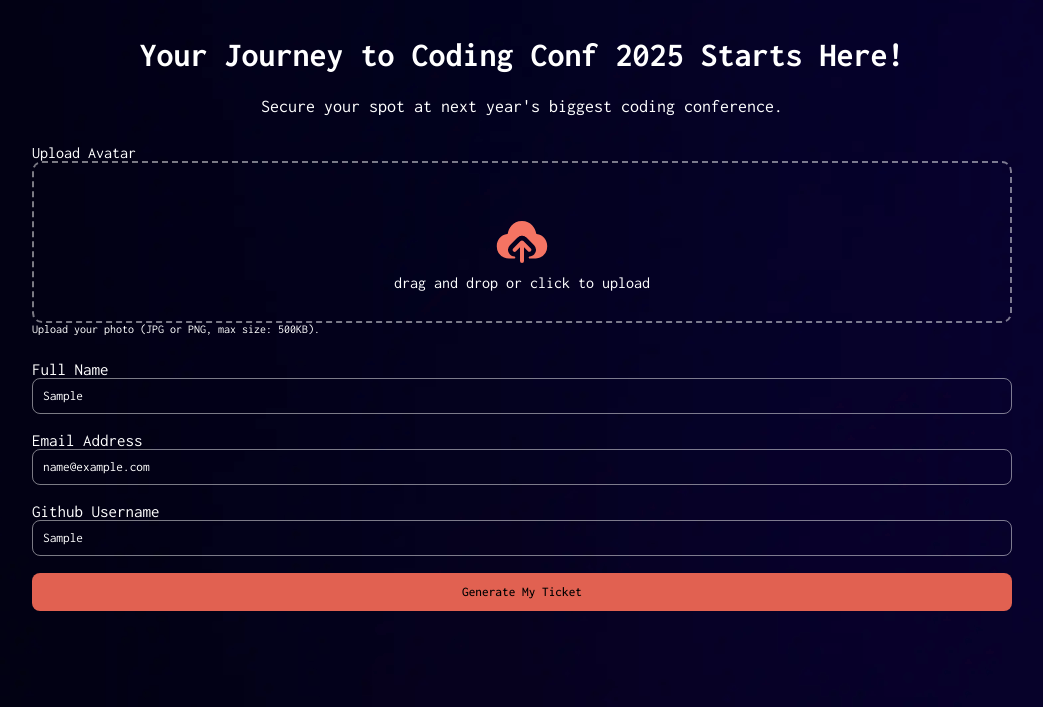
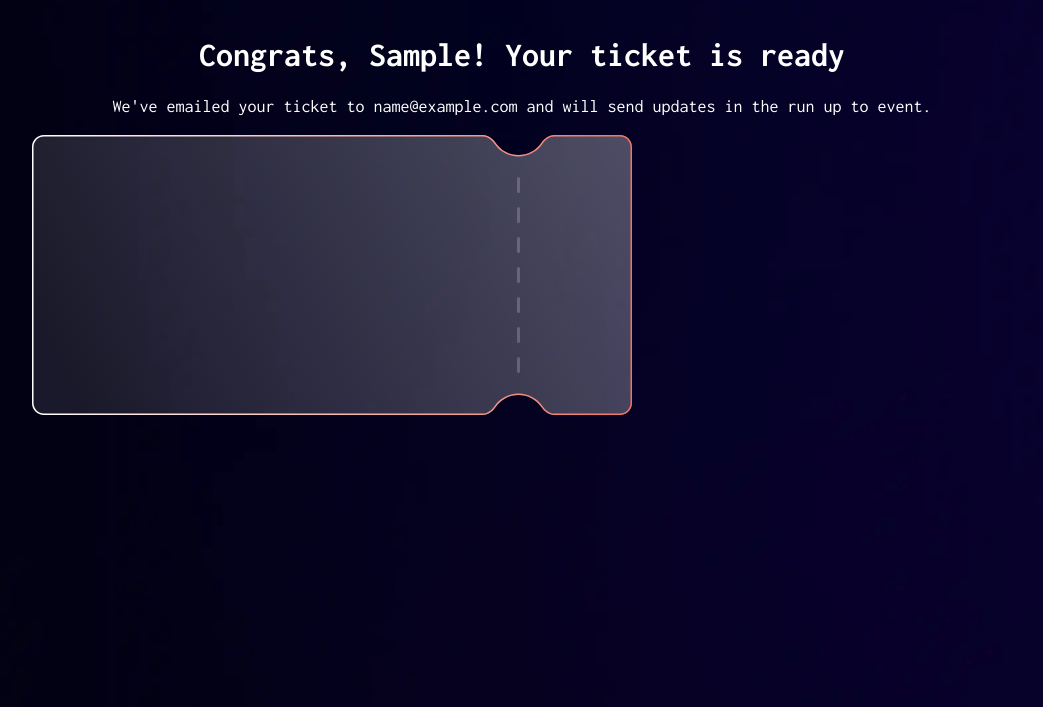
Before and after one commit to udommiracle2/conference-ticket, a plain HTML site: page index.html in a window 1280 px wide. Both pictures are taken after typing "Sample", "name@example.com", "Sample" into the empty fields and a click on the button "Generate My Ticket". Shown: the part 93-800 px from the top of the page, without its empty margins (118-1161 px from the left). Drawn offline with Linux system fonts and the light colour scheme; a web font is replaced by a local one.

Commit message:
4th commit

```diff
--- a/index.html
+++ b/index.html
@@ -17,7 +17,7 @@
             <p id="message">Secure your spot at next year's biggest coding conference.</p>
         </div>
 
-        <div class="upload-con">
+        <div class="upload-con ticket">
 
             <div class="upload">
                 <p>Upload Avatar</p>
--- a/main.js
+++ b/main.js
@@ -19,8 +19,9 @@ document.querySelector("button").addEventListener("click", () => {
 
     document.getElementById('congrat').textContent = `Congrats, ${name}! Your ticket is ready`;
     document.getElementById('message').textContent = `We've emailed your ticket to ${email} and will send updates in the run up to event.`;
-    document.querySelector(".upload-con").style.display = "none";
-    document.querySelector(".upload-con").innerHTML = "<img src="./ conference - ticket - generator - main / assets / images / pattern - ticket.svg" alt="">"
-
+    // document.querySelector(".upload-con").style.display = "none";
+    document.querySelector(".upload-con").innerHTML = '<img src="./conference-ticket-generator-main/assets/images/pattern-ticket.svg" alt="">';
+    document.querySelector(".upload-con").style.marginTop = "20px";
+    document.querySelector(".upload-con").style.height = "30vh";
 
 })
--- a/style.css
+++ b/style.css
@@ -38,6 +38,12 @@ header img{
 
 .write-up p{
     font-size: 18px;
+}
+
+.ticket{
+    margin-top: 30px;
+    height: 20vh;
+    align-items: center;
 }
 
 .upload{
```
